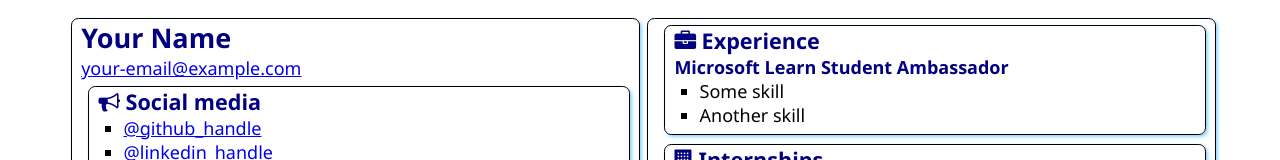
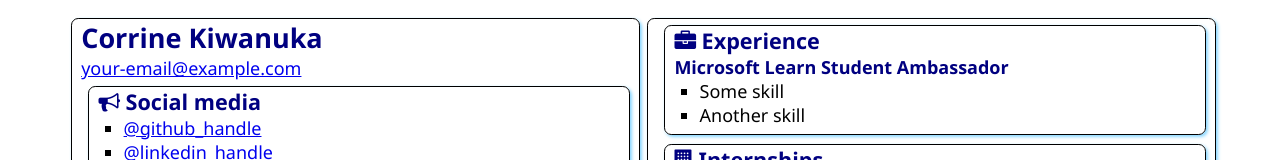
Before and after one commit to Kiwanuka001/SATechnicalOnboarding, a plain HTML site: page src/index.html in a window 1280 px wide. Shown: the top 160 px of the page. Drawn offline with Linux system fonts and the light colour scheme.

Commit message:
Added my name
I changed the  h1 heading and added my name

```diff
--- a/src/index.html
+++ b/src/index.html
@@ -12,7 +12,7 @@
 <body>
     <main>
         <article class="box">
-            <h1>Your Name</h1>
+            <h1>Corrine Kiwanuka</h1>
             <div><a href="mailto:your.email@example.com">your-email@example.com</a></div>
 
             <section class="box">
```
